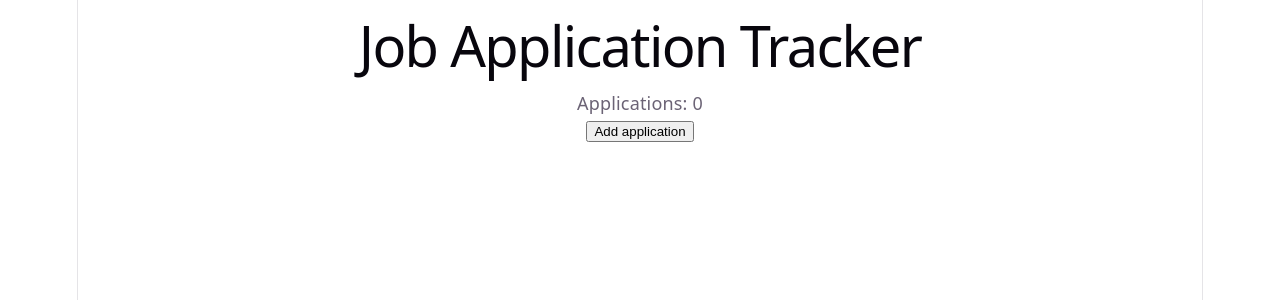
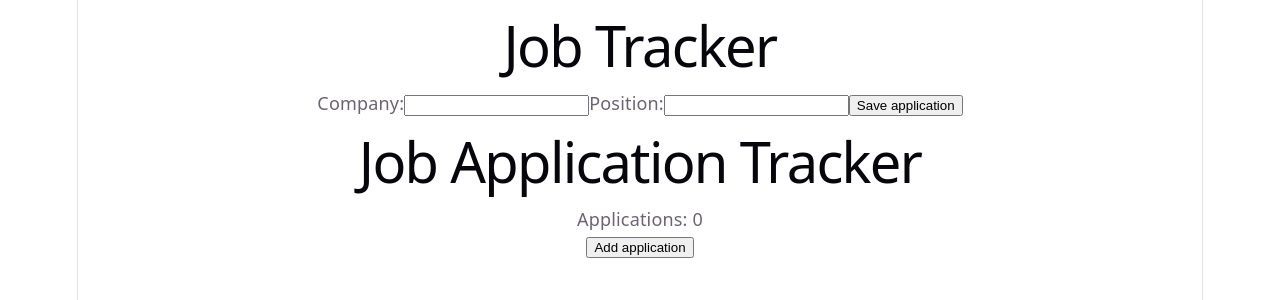
Before and after one commit to laci528-creator/job-application-tracker-ts, a React (Vite) app: page / in a window 1280 px wide. Shown: the top 300 px of the page. Built offline with nearby package versions, Linux system fonts and the light colour scheme.

Commit message:
Add job application form

```diff
--- a/src/App.tsx
+++ b/src/App.tsx
@@ -1,7 +1,14 @@
 import ApplicationList from "./components/ApplicationList";
+import ApplicationForm from "./components/ApplicationForm";
 
 function App() {
-  return <ApplicationList />;
+  return (
+    <div>
+      <h1>Job Tracker</h1>
+      <ApplicationForm />
+      <ApplicationList />
+    </div>
+  );
 }
 
 export default App;
--- /dev/null
+++ b/src/components/ApplicationForm.tsx
@@ -0,0 +1,61 @@
+
+import { useState } from "react";
+import type { ChangeEvent, FormEvent } from "react";
+
+function ApplicationForm() {
+
+    const [company, setCompany] = useState<string>("");
+    const [position, setPosition] = useState<string>("");
+
+
+  function handleCompanyChange(
+    event: ChangeEvent<HTMLInputElement>
+  ): void {
+    setCompany(event.target.value);
+  }
+
+  function handlePositionChange(
+    event: ChangeEvent<HTMLInputElement>
+  ): void {
+    setPosition(event.target.value);
+  }
+
+
+  function handleSubmit(event: FormEvent<HTMLFormElement>): void {
+  event.preventDefault();
+
+  console.log(` Company: ${company}, Position: ${position}`);
+    setCompany("");
+  setPosition("");
+}
+
+  return (
+    <form onSubmit={handleSubmit}>
+      <label htmlFor="company">Company:</label>
+
+      <input
+        id="company"
+        type="text"
+        value={company}
+        onChange={handleCompanyChange}
+        required
+      />
+
+      <label htmlFor="position">Position:</label>
+
+      <input
+        id="position"
+        type="text"
+        value={position}
+        onChange={handlePositionChange}
+        required
+      />
+
+        <button type="submit">
+            Save application
+        </button>
+    </form>
+  );
+}
+
+export default ApplicationForm;
```
